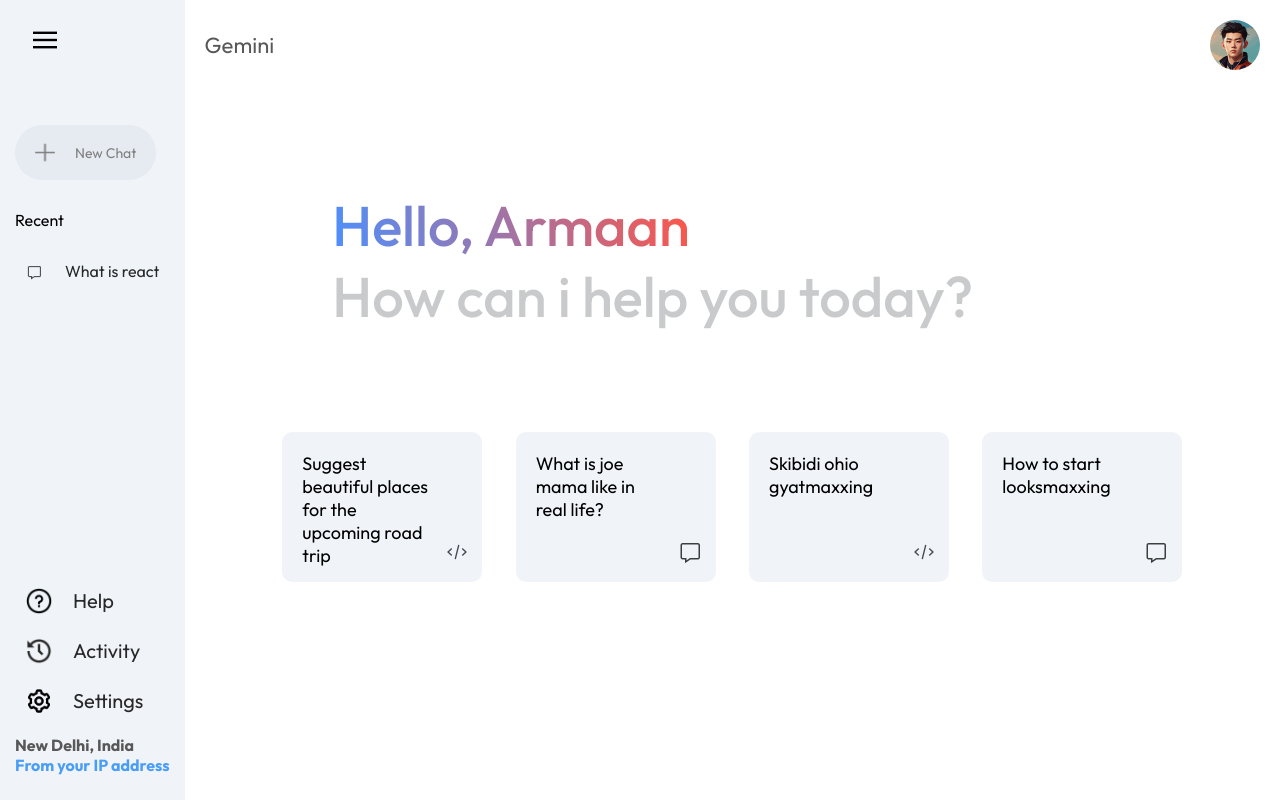
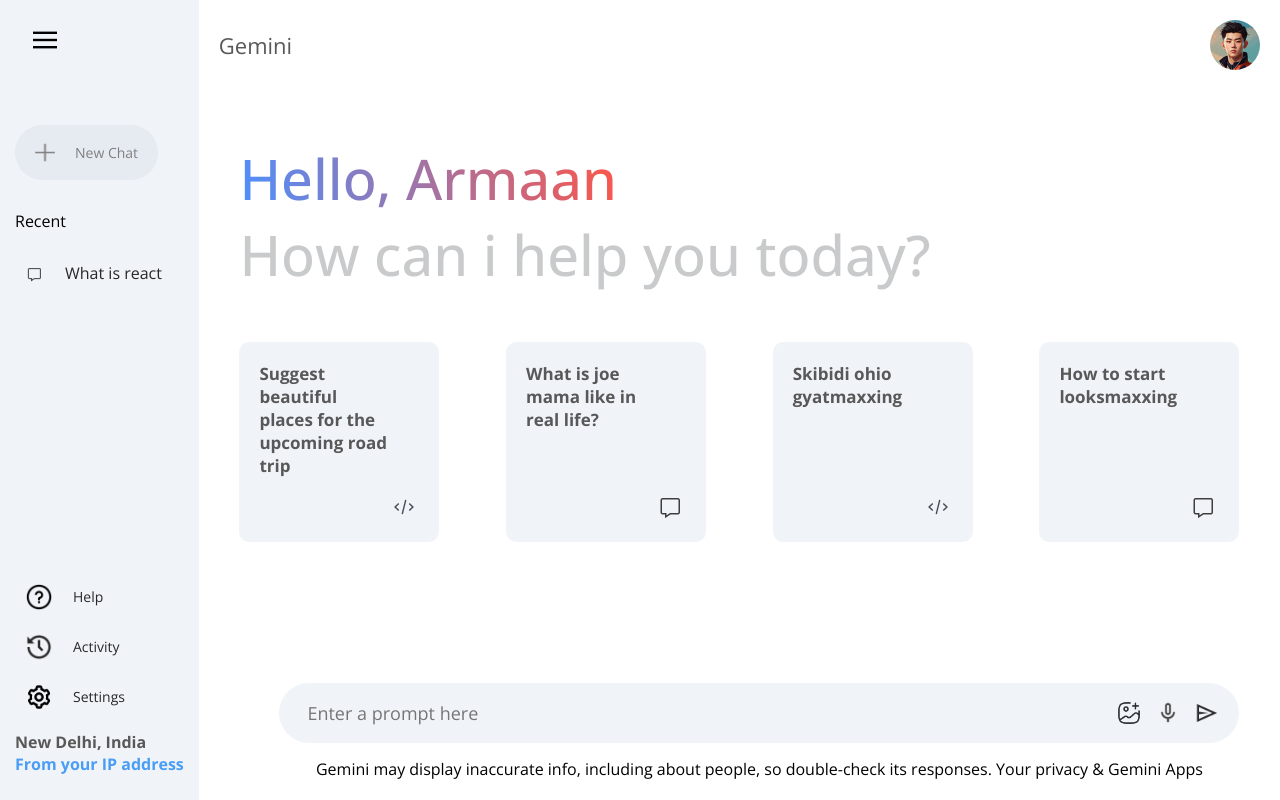
Before and after one commit to Ormon-huehuehue/Gemini-clone, a React (Vite) app: page / in a window 1280 px wide. Built offline with nearby package versions, Linux system fonts and the light colour scheme.

Commit message:
basic home page setup done

```diff
--- a/src/components/Main/Main.css
+++ b/src/components/Main/Main.css
@@ -3,7 +3,6 @@
     min-height: 100vh;
     padding-bottom:15vh;
     position:relative;
-
 }
 
 .nav{
@@ -23,7 +22,7 @@
 
 .main-container{
 
-    max-width: 900px;
+    max-width: 1000px;
     margin:0 auto;
 }
 
@@ -32,7 +31,7 @@
     font-size:56px;
     color:#c9cacb;
     font-weight: 500;
-    padding:50px;
+
 }
 
 .greet span{
@@ -44,9 +43,9 @@
 .main .card img{
     width: 30px;
     height:30px;
-    position:relative;
-    top:85px;
+    align-self: end;
     left:10px;
+
 }
 
 .main .cards{
@@ -57,15 +56,74 @@
 .main .card{
     font-size:18px;
     width:200px;
-    height: 150px;
+    height: 200px;
     background-color: #f0f4f9;
     display:inline-flex;
     padding:20px;
     border-radius: 10px;
     border: 2px;
     cursor: pointer;
+    font-weight: bold;
+    color:rgb(169, 169, 169);
+}
+
+.main .card p{
+    color:#585858;
+    font-size:17px;
 }
 
 .card:hover{
     background-color: #e2e6eb;
 }
+
+
+.mainBottom{
+    padding:0px 20px;
+    position:absolute;
+    bottom:0;
+
+    width:100%;
+    max-width: 1000px;
+    margin: 20px;
+
+}
+
+
+.searchBox{
+    display: flex;
+    align-items: center;
+    justify-content: space-between;
+    gap:20px;
+    background-color: #f0f4f9;
+    padding:10px 20px;
+    border-radius:50px;
+}
+
+.searchBox div{
+    display:flex;
+    align-items: center;
+    gap:15px;
+}
+
+.bottomInfo{
+    font-weight: 400;
+    font-size:1rem;
+    text-align: center;
+    padding-top:15px;
+
+}
+
+.searchBox img{
+    width:24px;
+    cursor:pointer;
+
+}
+
+.searchBox input{
+    flex:1;
+    background:transparent;
+    border:none;
+    outline:none;
+    padding:8px;
+    font-size:18px;
+}
--- a/src/components/Main/Main.jsx
+++ b/src/components/Main/Main.jsx
@@ -38,7 +38,24 @@
               <img src={assets.message_icon}/>
             </div>
           </div>
+
+          <div className="mainBottom">
+            <div className="searchBox">
+              <input type="text" placeholder="Enter a prompt here"/>
+              <div>
+                <img src={assets.gallery_icon} alt="" />
+                <img src={assets.mic_icon} alt="" />
+                <img src={assets.send_icon} alt="" />
+              </div>
+            </div>
+            <div>
+              <p className="bottomInfo">Gemini may display inaccurate info, including about people, so double-check its responses. Your privacy & Gemini Apps</p>
+            </div>
+          </div>
         </div>
+
+
+
     </div>
   )
 }
--- a/src/components/Sidebar/Sidebar.css
+++ b/src/components/Sidebar/Sidebar.css
@@ -102,7 +102,7 @@
 
 .bottom{
     font-weight: 400;
-    font-size:20px;
+    font-size:14px;
 
 }
 
--- a/src/index.css
+++ b/src/index.css
@@ -1,12 +1,13 @@
 
 @import url('https://fonts.googleapis.com/css2?family=Outfit:wght@100..900&display=swap');
+@import url('https://fonts.googleapis.com/css2?family=Open+Sans:ital,wght@0,300..800;1,300..800&display=swap');
 
 
 *{
   padding:0;
   margin:  0 ;
   box-sizing : border-box;
-  font-family: Outfit;
+  font-family: "Open Sans";
 }
 
 #root{
```
